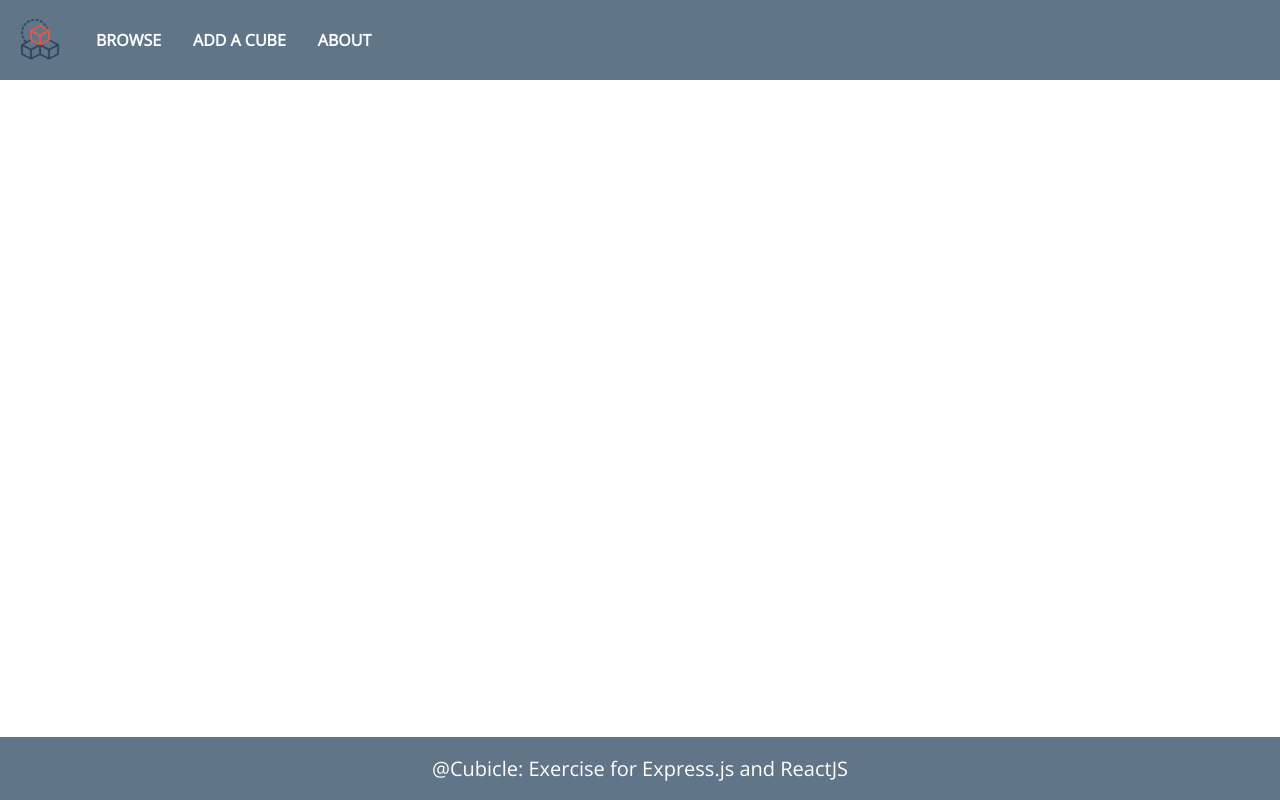
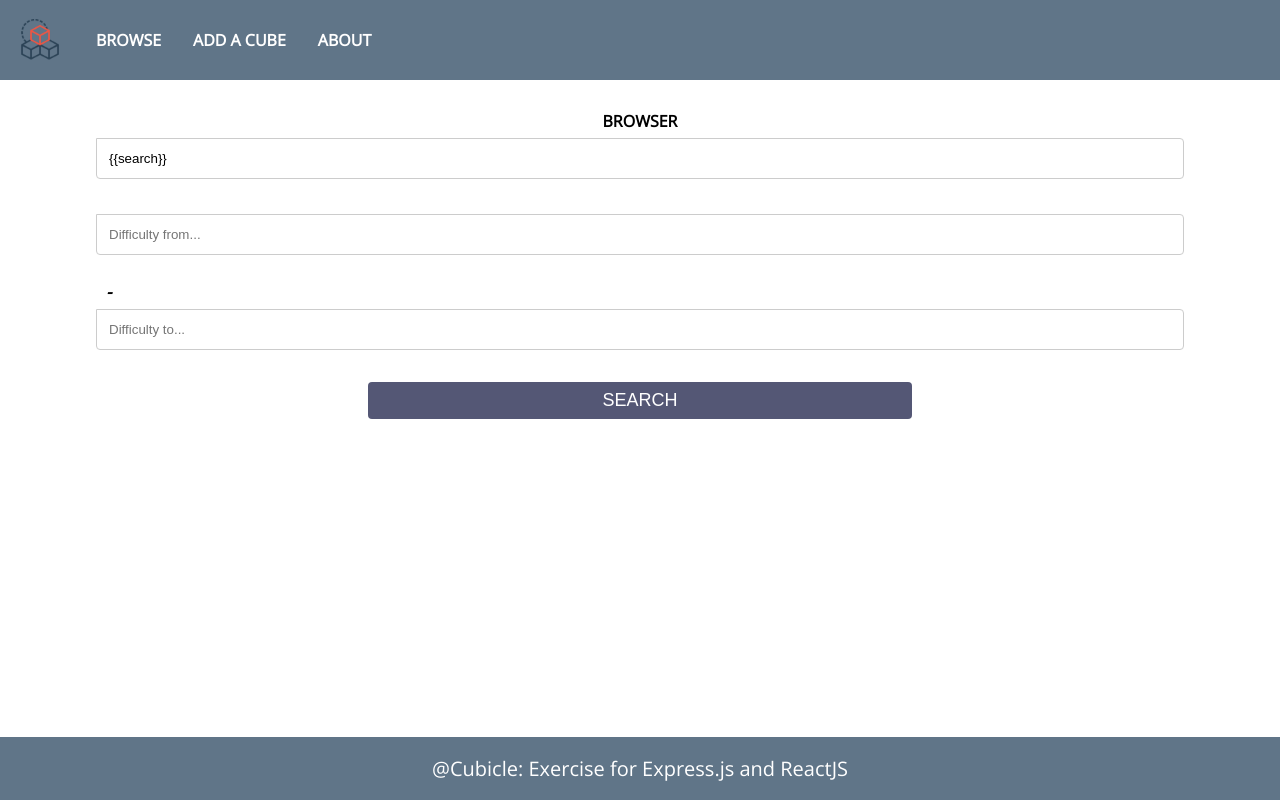
Before and after one commit to DenislavVelichkov/nodejs-reactjs, a React (Create React App) app in the folder front-end/: page / in a window 1280 px wide. Built offline with nearby package versions, Linux system fonts and the light colour scheme.

Commit message:
About page and Main page added

```diff
--- a/front-end/src/App.js
+++ b/front-end/src/App.js
@@ -8,6 +8,7 @@ import {
     Route,
     Link
 } from "react-router-dom";
+import About from "./components/About/About";
 
 const App = () => {
 
@@ -17,8 +18,33 @@ const App = () => {
                 <header><Nav/></header>
                 <main>
                     <Switch>
+                        <Route path="/">
+                            <h1>Browser</h1>
+                            <form action="" method="">
+                                <input type="text"
+                                       className="search"
+                                       name="search"
+                                       value="{{search}}"
+                                       placeholder="Search..."/>
+                                <input type="number"
+                                       name="from"
+                                       className="difficulty"
+                                       value=""
+                                       placeholder="Difficulty from..."/>
+                                <span>-</span>
+                                <input type="number"
+                                       name="to"
+                                       className="difficulty"
+                                       value=""
+                                       placeholder="Difficulty to..."/>
+                                <input type="submit" value="search"/>
+                            </form>
+                        </Route>
                         <Route path="/cube">
                             <Cube/>
+                        </Route>
+                        <Route path="/about">
+                            <About/>
                         </Route>
                     </Switch>
                 </main>
```
Also changed, not shown: 2 other files (tests, documents, lock files or other folders).
